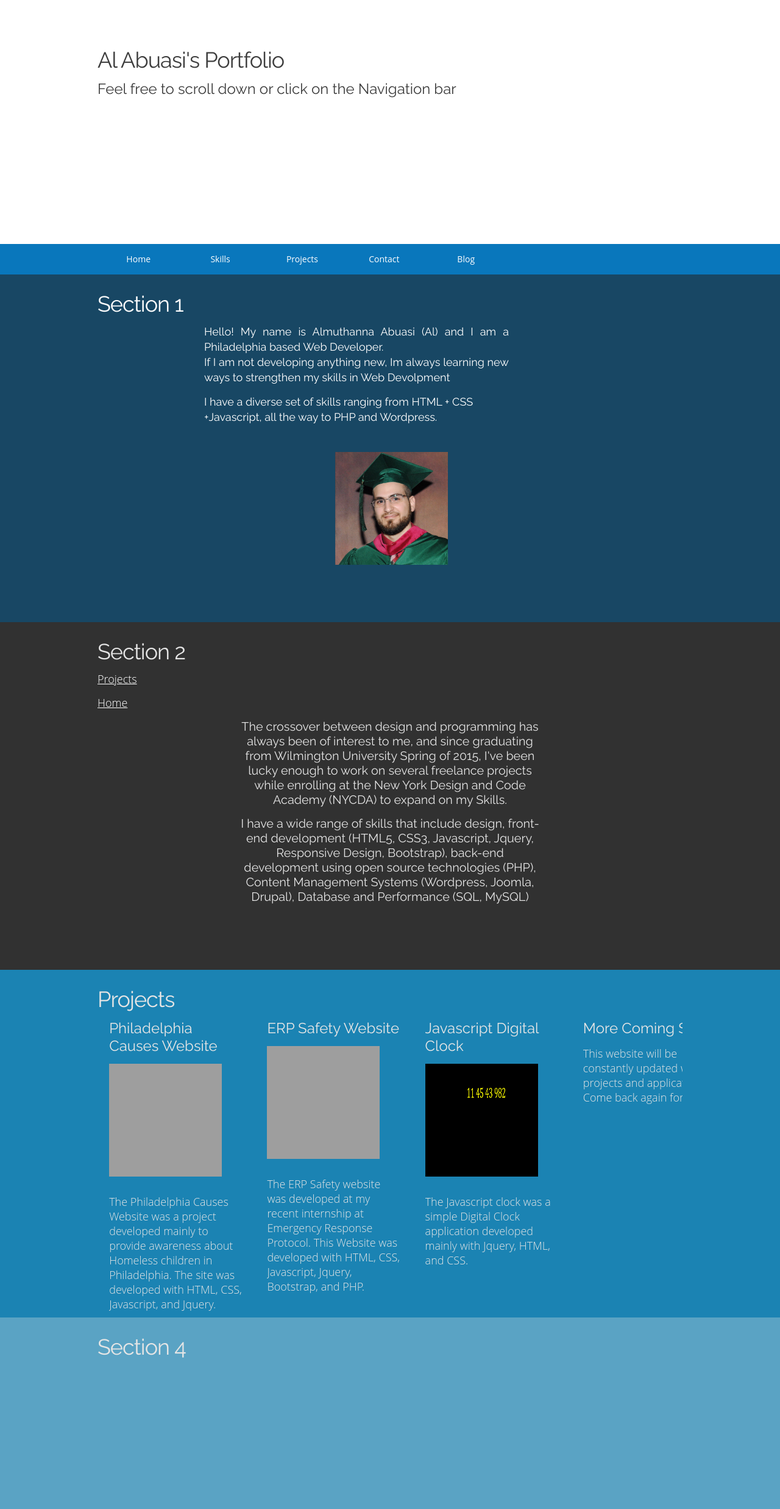
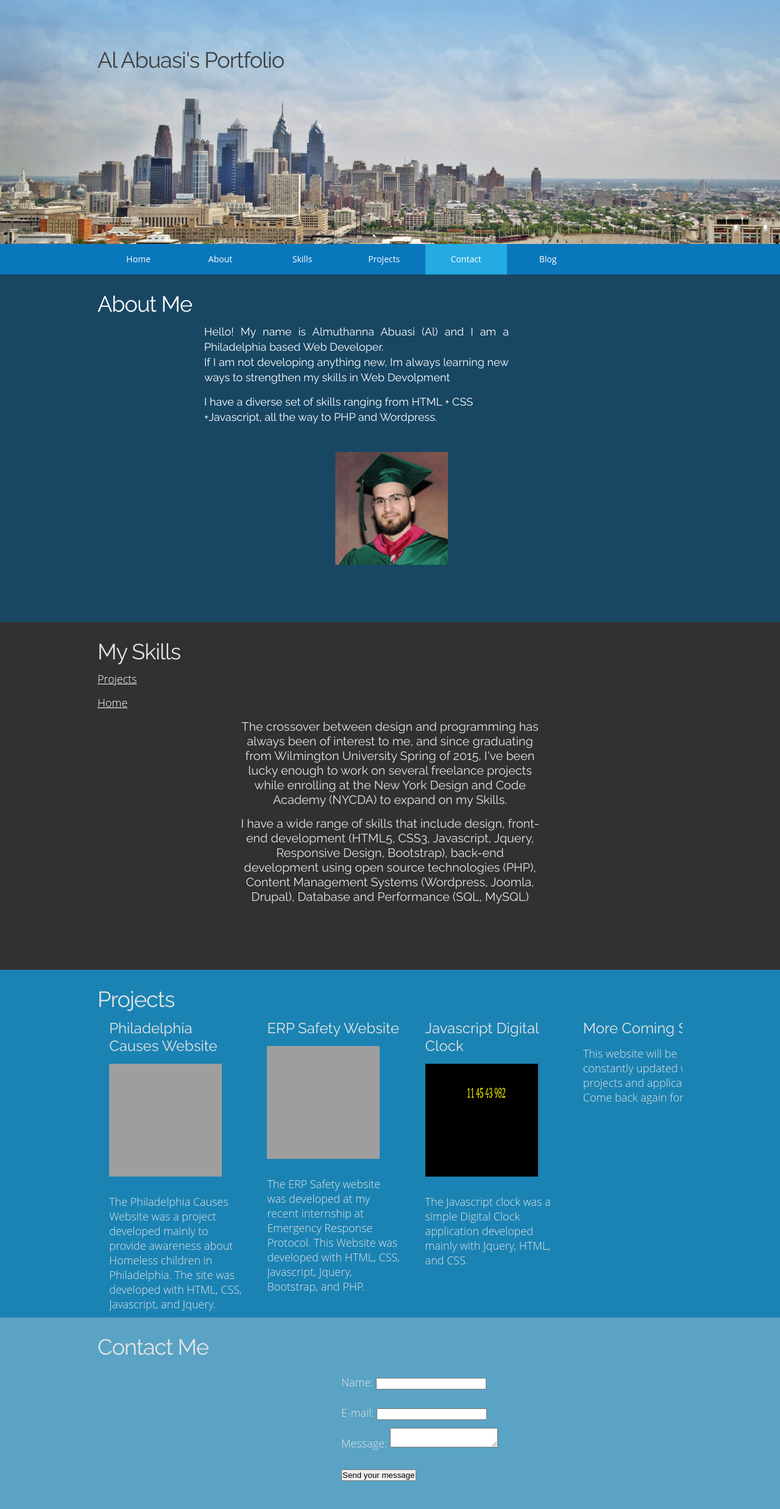
Before and after one commit to al-abuasi/Portfolio, a plain HTML site: page index.html in a window 1280 px wide. Shown: the whole page at 61% size. Drawn offline with Linux system fonts and the light colour scheme; grey boxes are pictures that could not be loaded.

Commit message:
setup top header and basic contact form

```diff
--- a/css/main.css
+++ b/css/main.css
@@ -68,33 +68,6 @@ a {
 }
 
 
-#summary {
-    font-family: 'Raleway', sans-serif;
-    padding-left: 175px;
-    text-align: justify;
-    line-height: 25px;
-    width: 500px;
-}
-
-.skills-summary {
-    font-family: 'Raleway', sans-serif;
-    display: block;
-    margin-left: auto;
-    margin-right: auto;
-    width: 500px;
-    text-align: center;
-    font-size: 1.1em;
-}
-
-
-#profile {
-
-    height: 185px;
-    width: 185px;
-    margin-left: 550px;
-
-}
-
 
 .inner {
     width: 960px;
@@ -160,6 +133,7 @@ a {
     min-height: 130px;
     background:#fff;
     color:#3d3d3d;
+    background-image: url("../images/phili.jpg");
     padding: 50px 0;
 
     height: 300px;
@@ -197,7 +171,7 @@ a {
 }
 
 .s6 {
-    background: #161616;
+     background: #161616;
 }
 
 #container4 {
@@ -275,3 +249,35 @@ a {
     height: 185px;
     width: 185px;
 }
+
+#summary {
+    font-family: 'Raleway', sans-serif;
+    padding-left: 175px;
+    text-align: justify;
+    line-height: 25px;
+    width: 500px;
+}
+
+.skills-summary {
+    font-family: 'Raleway', sans-serif;
+    display: block;
+    margin-left: auto;
+    margin-right: auto;
+    width: 500px;
+    text-align: center;
+    font-size: 1.1em;
+}
+
+
+#profile {
+
+    height: 185px;
+    width: 185px;
+    margin-left: 550px;
+
+}
+
+form {
+    padding-left:400px;
+    line-height: 50px;
+}
--- a/index.html
+++ b/index.html
@@ -4,31 +4,40 @@
     <meta charset="UTF-8">
     <title>Al's Portfolio</title>
     <link href="css/main.css" rel="stylesheet" type="text/css">
+    <script type="text/javascript" src="js/Main.js" ></script>
     <script type="text/javascript" src="js/jquery.min.js"></script>
     <script	src="js/jquery.smint.js" type="text/javascript" ></script>
     <link href='https://fonts.googleapis.com/css?family=Raleway' rel='stylesheet' type='text/css'>
-    <script type="text/javascript" src="js/=Main.js" ></script>
+
+    <script>
+        $(document).ready( function() {
+            $('.subMenu').smint({
+                'scrollSpeed' : 1000
+            });
+        });
+    </script>
 </head>
 <body>
 <div class="wrap ">
     <div class="section sTop">
         <div class="inner">
             <h1 class="title">Al Abuasi's Portfolio</h1>
-            <h2 class="subtitle">Feel free to scroll down or click on the Navigation bar</h2>
+            <h2 class="subtitle"></h2>
         </div>
     </div>
     <div class="subMenu" >
         <div class="inner">
             <a href="#sTop" class="subNavBtn">Home</a>
-            <a href="#s1" class="subNavBtn">Skills</a>
-            <a href="#s2" class="subNavBtn">Projects</a>
-            <a href="#s3" class="subNavBtn">Contact</a>
-            <a href="#s4" class="subNavBtn">Blog</a>
+            <a href="#s1" class="subNavBtn">About</a>
+            <a href="#s2" class="subNavBtn">Skills</a>
+            <a href="#s3" class="subNavBtn">Projects</a>
+            <a href="#s4" class="subNavBtn">Contact</a>
+            <a href="blog.html" class="subNavBtn extLink end">Blog</a>
         </div>
     </div>
     <div class="section s1">
         <div class="inner ">
-            <h1>Section 1</h1>
+            <h1>About Me</h1>
             <div id="summary" >
                 <p> Hello! My name is Almuthanna Abuasi (Al) and I am a Philadelphia based Web Developer.<br>
                     If I am not developing anything new, Im always learning new ways to strengthen my skills in Web Devolpment </p>
@@ -40,7 +49,7 @@
 </div>
 <div class="section s2">
     <div class="inner">
-        <h1>Section 2</h1>
+        <h1>My Skills</h1>
         <p><a href="#s4" class="intLink">Projects</a></p>
         <p><a href="#sTop" class="intLink">Home</a></p>
         <div class="skills-summary">
@@ -112,7 +121,28 @@
 </div>
 <div class="section s4">
     <div class="inner">
-        <h1>Section 4</h1>
+        <h1>Contact Me</h1>
+        <form action="/my-handling-form-page" method="post">
+            <div>
+                <label for="name">Name:</label>
+                <input type="text" id="name" name="user_name" />
+
+            </div>
+            <div>
+                <label for="mail">E-mail:</label>
+                <input type="email" id="mail" name="user_email" />
+
+            </div>
+            <div>
+                <label for="msg">Message:</label>
+                <textarea id="msg" name="user_message"></textarea>
+
+            </div>
+
+            <div class="button">
+                <button type="submit">Send your message</button>
+            </div>
+        </form>
     </div>
 </div>
 </div>
```
Also changed, not shown: images/phili.jpg (added).
